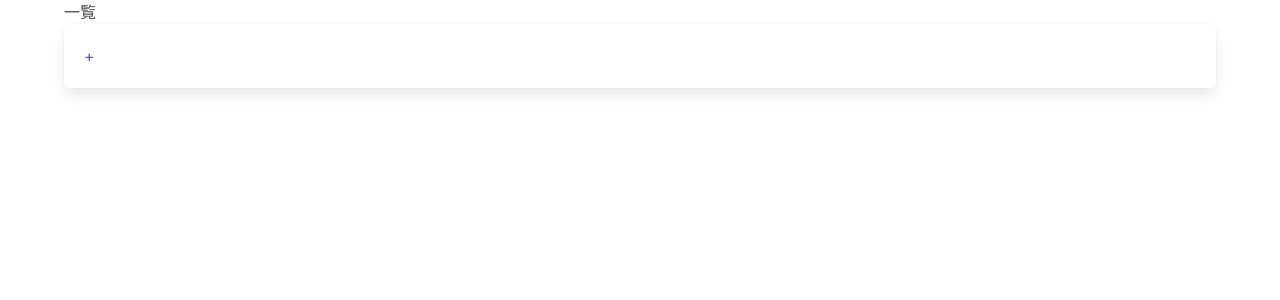
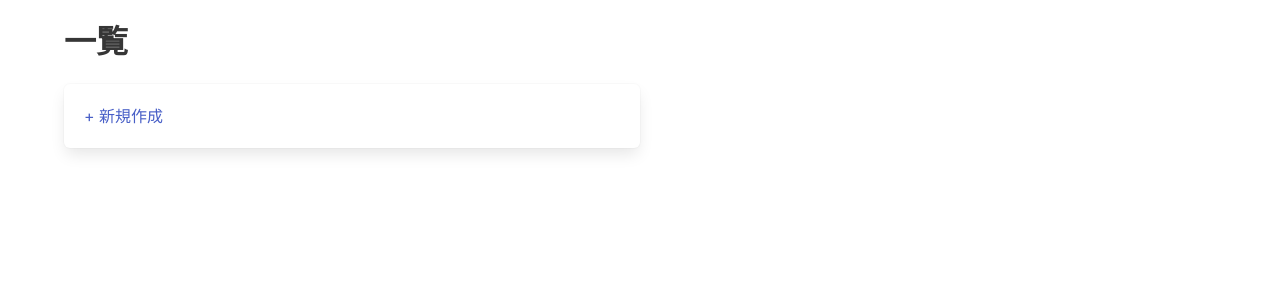
Before and after one commit to yana-gi/vuejs-practices, a Vue app in the folder my-project/: page / in a window 1280 px wide. Shown: the top 300 px of the page. Built offline with nearby package versions, Linux system fonts and the light colour scheme.

Commit message:
レイアウト修正

```diff
--- a/my-project/src/App.vue
+++ b/my-project/src/App.vue
@@ -1,14 +1,15 @@
 <template>
   <div id="app">
     <div class="container">
-      <h1>{{ modeList[mode] }}</h1>
+      <h1 class="title">{{ modeList[mode] }}</h1>
       <div class="box is-mobile">
         <Memo v-for="memo in memoList" :key="memo.id"
               v-bind:id="memo.id" v-bind:body="memo.body"
-              @selectMemo="doShowMemo"  ></Memo>
-        <a @click="doChangeCreateMode">+</a>
+              @selectMemo="doShowMemo"></Memo>
+        <a @click="doChangeCreateMode">+ 新規作成</a>
         <div v-show="mode === 'show'">
           <textarea class="textarea" v-model="inputText"></textarea>
+          <div class="buttons">
             <button class="button is-primary" @click="doChangeComment">
               変更
             </button>
@@ -16,10 +17,11 @@
               削除
             </button>
           </div>
+        </div>
         <div v-show="mode === 'create'">
           <textarea class="textarea" v-model="inputText"></textarea>
           <button class="button is-primary " @click="doCreateMemo">
-            登録
+            作成
           </button>
         </div>
 
@@ -53,9 +55,9 @@ export default {
   components: {
     Memo
   },
-  data(){
+  data() {
     return {
-      modeList: {'index':'一覧', 'show':'参照', 'create':'新規作成'},
+      modeList: {'index': '一覧', 'show': '参照', 'create': '新規作成'},
       mode: 'index',
       editItemId: -1,
       inputText: '',
@@ -104,12 +106,14 @@ export default {
 
 <style>
 @import "https://cdn.jsdelivr.net/npm/bulma@0.9.2/css/bulma.min.css";
-#app {
-  /*font-family: Avenir, Helvetica, Arial, sans-serif;*/
-  /*-webkit-font-smoothing: antialiased;*/
-  /*-moz-osx-font-smoothing: grayscale;*/
-  /*text-align: center;*/
-  /*color: #2c3e50;*/
-  /*margin-top: 60px;*/
+
+.title {
+  margin-top: 1.5rem;
+}
+.box {
+  width: 50%;
+}
+.textarea {
+  margin: 1em 0;
 }
 </style>
```
Lines whose indentation alone changed are shown as unchanged.
